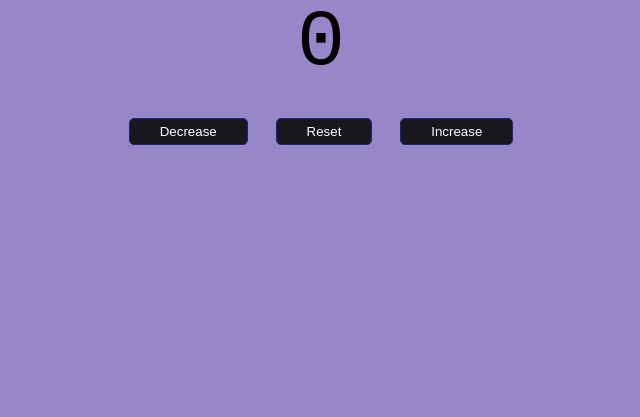
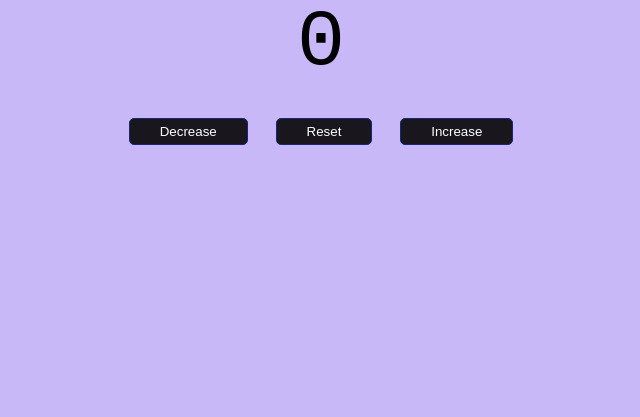
Before and after one commit to zrwin/Counter, a plain HTML site: page index.html in a window 1280 px wide. Shown: the part 383-800 px from the top of the page, without its empty margins (319-959 px from the left). Drawn offline with Linux system fonts and the light colour scheme.

Commit message:
Second Commit

```diff
--- a/style.css
+++ b/style.css
@@ -12,7 +12,7 @@ align-items: center;
 height: 100vh;
 text-align: center;
 font-family: monospace;
-background-color: rgba(131, 110, 189, 0.822);
+background-color: rgb(201, 184, 247);
 }
 
 
```
